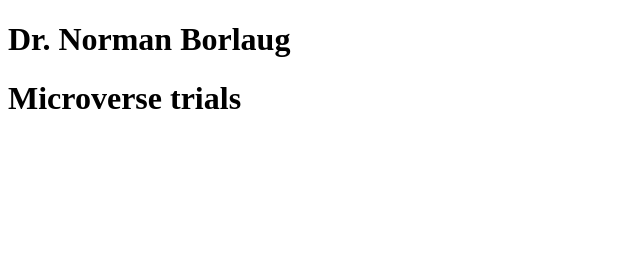
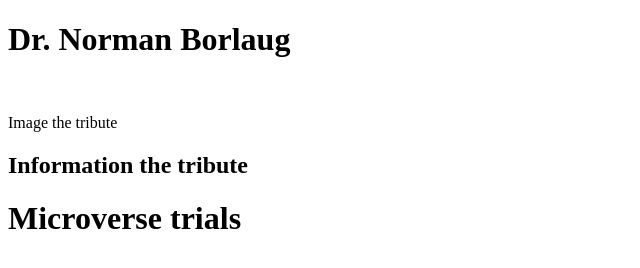
Before and after one commit to Luiscarlosvd/jorgeyluis, a plain HTML site: page index.html in a window 1280 px wide. Shown: the whole page, without its empty margins (0-640 px from the left). Drawn offline with Linux system fonts and the light colour scheme.

Commit message:
second update

```diff
--- a/index.html
+++ b/index.html
@@ -8,7 +8,17 @@
   <body>
     <main id="main">
       <h1 id="title">Dr. Norman Borlaug</h1>
-      <div id="img-div"></div>
+      <div id="img-div">
+        <img src="" alt="" id="image">
+        <div id="img-caption">
+          <p>Image the tribute</p>
+        </div>
+      </div>
+      <div id="tribute-info">
+        <h2>Information the tribute</h2>
+      </div>
+      <a href="" id="tribute-link" target="_blank"></a>
+
     </main>
     <script src="https://cdn.freecodecamp.org/testable-projects-fcc/v1/bundle.js"></script>
 
```
